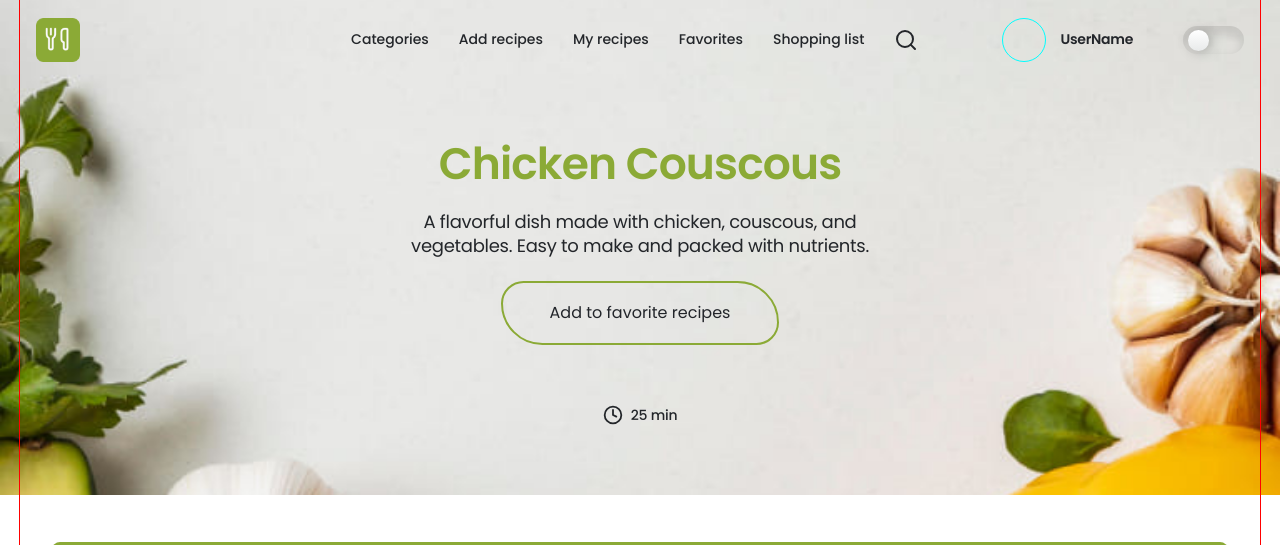
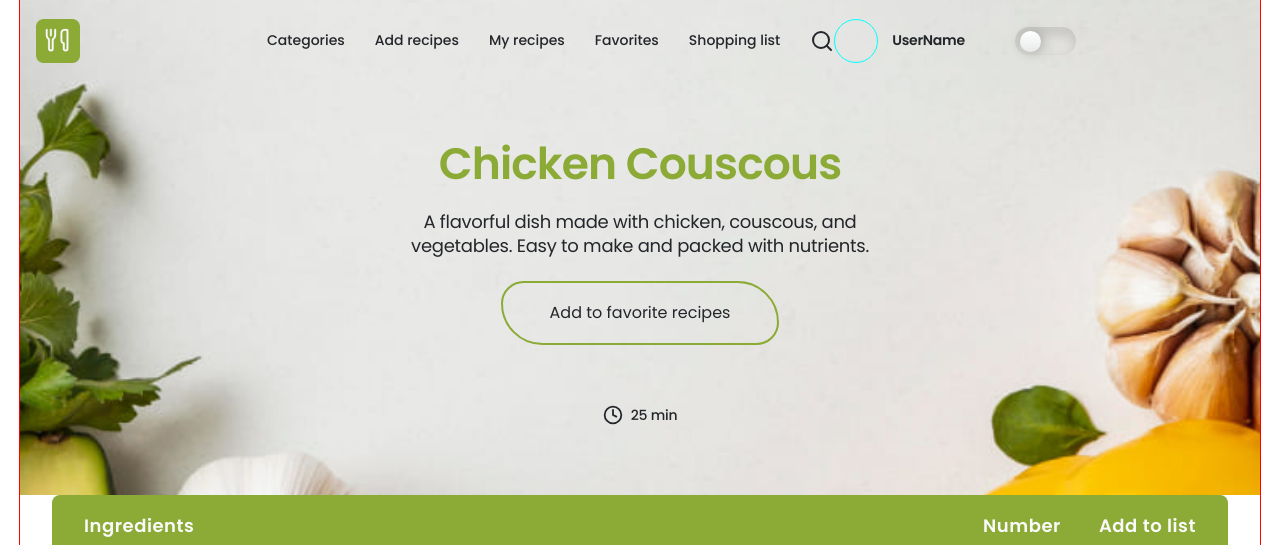
Before and after one commit to BondarViktoriia/so-yummy-front, a React (Create React App) app: page /so-yummy-front/recipe/1 in a window 1280 px wide. Shown: the top 545 px of the page. Built offline with nearby package versions, Linux system fonts and the light colour scheme.

Commit message:
layout fixed

```diff
--- a/src/components/Header/Header.styled.js
+++ b/src/components/Header/Header.styled.js
@@ -8,6 +8,8 @@ export const HeaderBox = styled.div`
   height: 46px;
   justify-content: space-between;
   align-items: center;
+  position: absolute;
+  top: 0;
 `;
 export const MenuThumb = styled.div`
   display: flex;
--- a/src/components/Recipe/RecipeDescription.styled.js
+++ b/src/components/Recipe/RecipeDescription.styled.js
@@ -7,9 +7,6 @@ import Desc1x from '../../image/my-recipes-page/my-recipe-bg-dekstop-1x.jpg';
 import Desc2x from '../../image/my-recipes-page/my-recipe-bg-dekstop-2x.jpg';
 
 export const Wrapper = styled.div`
-  position: absolute;
-  top: 0;
-  left: 0;
   background-image: url(${Mob1x});
   background-size: cover;
   background-position: center;
--- a/src/components/Recipe/RecipeList.styled.js
+++ b/src/components/Recipe/RecipeList.styled.js
@@ -3,7 +3,6 @@ import CheckedIcon from '../../image/icons/pick.png';
 
 export const Wrapper = styled.div`
   width: 100%;
-  transform: translateY(425px);
   padding-left: 16px;
   padding-right: 16px;
   margin-bottom: 50px;
@@ -11,7 +10,6 @@ export const Wrapper = styled.div`
   @media screen and (min-width: 768px) {
     padding-left: 32px;
     padding-right: 32px;
-    transform: translateY(480px);
   }
 
   @media screen and (min-width: 1440px) {
--- a/src/components/SharedLayout/SharedLayout.styled.js
+++ b/src/components/SharedLayout/SharedLayout.styled.js
@@ -3,6 +3,7 @@ import styled from 'styled-components';
 export const MainBox = styled.div`
   display: flex;
   flex-grow: 1;
+  flex-direction: column;
 `;
 
 export const Box = styled.div`
```
